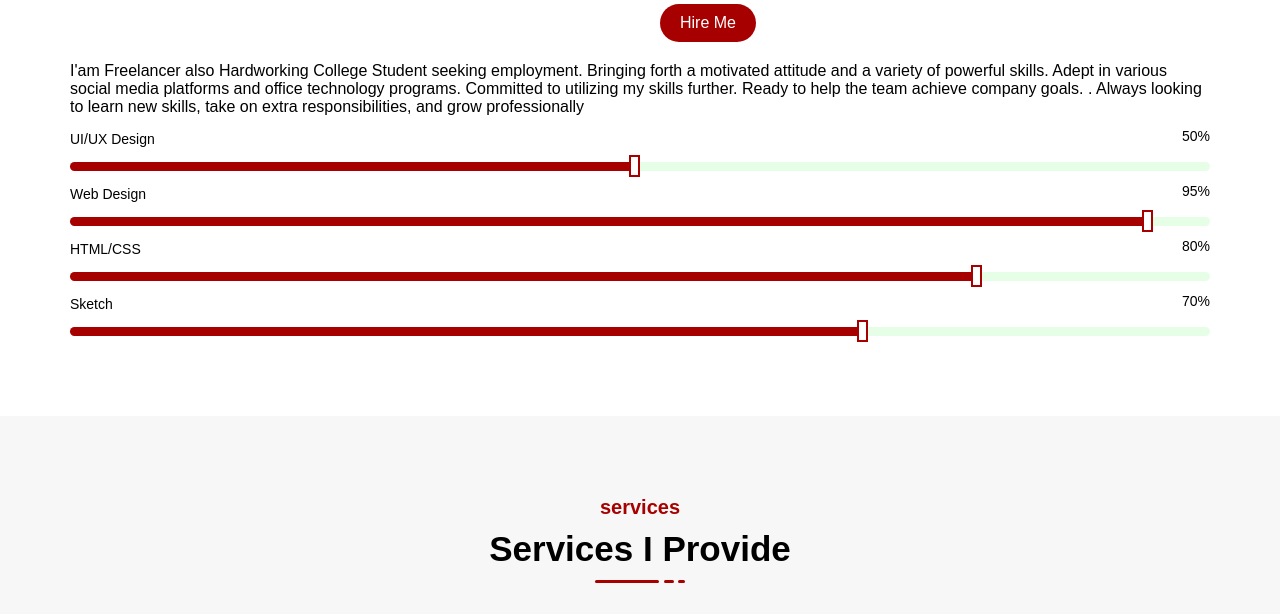
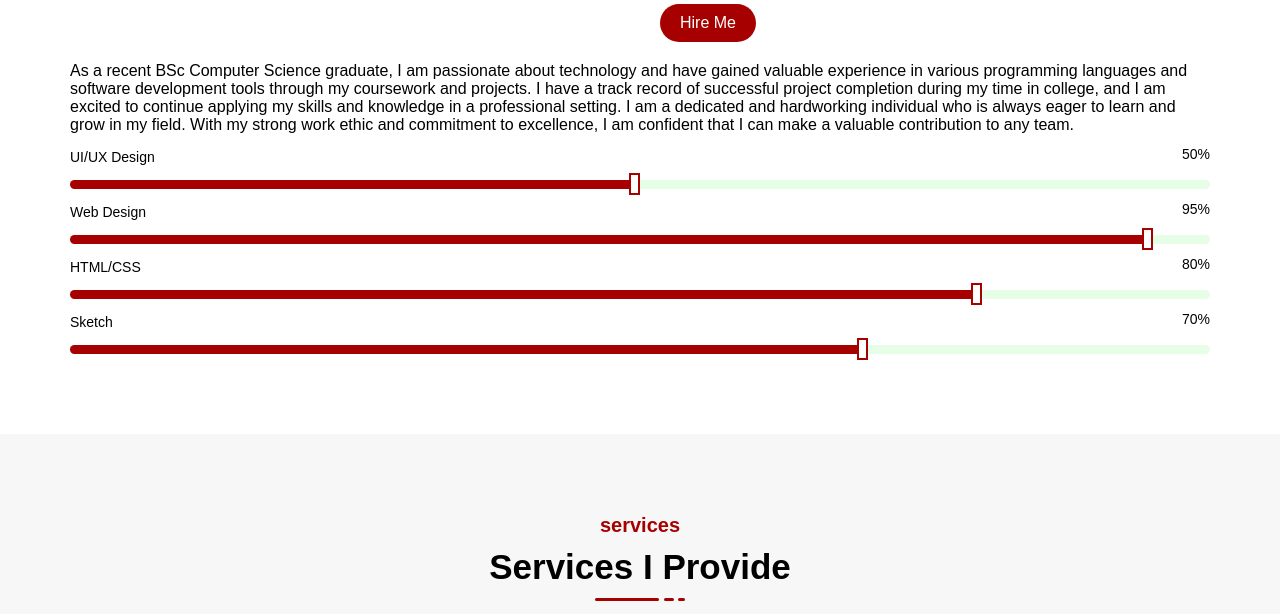
Before and after one commit to fasilu/fasilu-protfolio-updated-, a plain HTML site: page index.html in a window 1280 px wide. Shown: the part 1055-1669 px from the top of the page. Drawn offline with Linux system fonts and the light colour scheme.

Commit message:
Update index.html
up dated description

```diff
--- a/index.html
+++ b/index.html
@@ -155,8 +155,7 @@
 			  <a href="#contact" class="hire-me">Hire Me</a>
 		 </div>
 	   </div> <!-- Section about -->
-				<p>I'am  Freelancer also Hardworking College Student seeking employment. Bringing forth a motivated attitude and a variety of powerful skills. Adept in various social media platforms and office technology programs. Committed to utilizing my skills further. Ready to help the team achieve company goals.
-					. Always looking to learn new skills, take on extra responsibilities, and grow professionally </p>
+				<p>As a recent BSc Computer Science graduate, I am passionate about technology and have gained valuable experience in various programming languages and software development tools through my coursework and projects. I have a track record of successful project completion during my time in college, and I am excited to continue applying my skills and knowledge in a professional setting. I am a dedicated and hardworking individual who is always eager to learn and grow in my field. With my strong work ethic and commitment to excellence, I am confident that I can make a valuable contribution to any team.</p>
 					<div class="about-skills">
 						<div class="skill-item">
 							<div class="skill-header">
```
